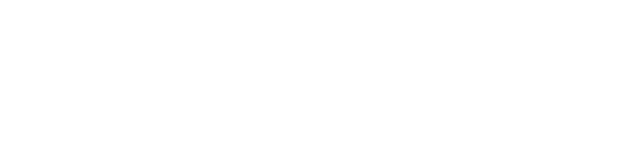
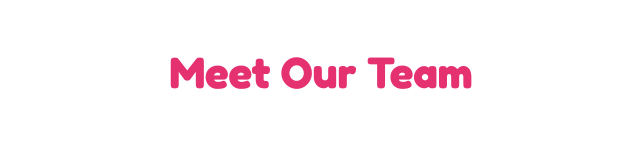
Before and after one commit to redihoxhaa/html-css-float-cards, a plain HTML site: page index.html in a window 1280 px wide. Shown: the whole page, without its empty margins (319-959 px from the left). Drawn offline with Linux system fonts and the light colour scheme.

Commit message:
feat: header

```diff
--- a/css/style.css
+++ b/css/style.css
@@ -5,3 +5,30 @@
     padding: 0;
     box-sizing: border-box;
 }
+
+/* COMMON */
+
+.container {
+    max width: 1000px;
+    margin: 0 auto;
+}
+
+/* TYPOGRAPHY */
+
+h1,
+h2,
+h3,
+h4,
+h5,
+h6 {
+    font-family: 'Fredoka', sans-serif;
+    color: #e5316f
+}
+
+/* HEADER */
+
+.title {
+    font-size: 22px;
+    text-align: center;
+    padding: 45px
+}
--- a/index.html
+++ b/index.html
@@ -18,8 +18,10 @@
 </head>
 
 <body>
-    <header>
-
+    <header class="container">
+        <div class="title">
+            <h1>Meet Our Team</h1>
+        </div>
     </header>
 
     <main>
```
